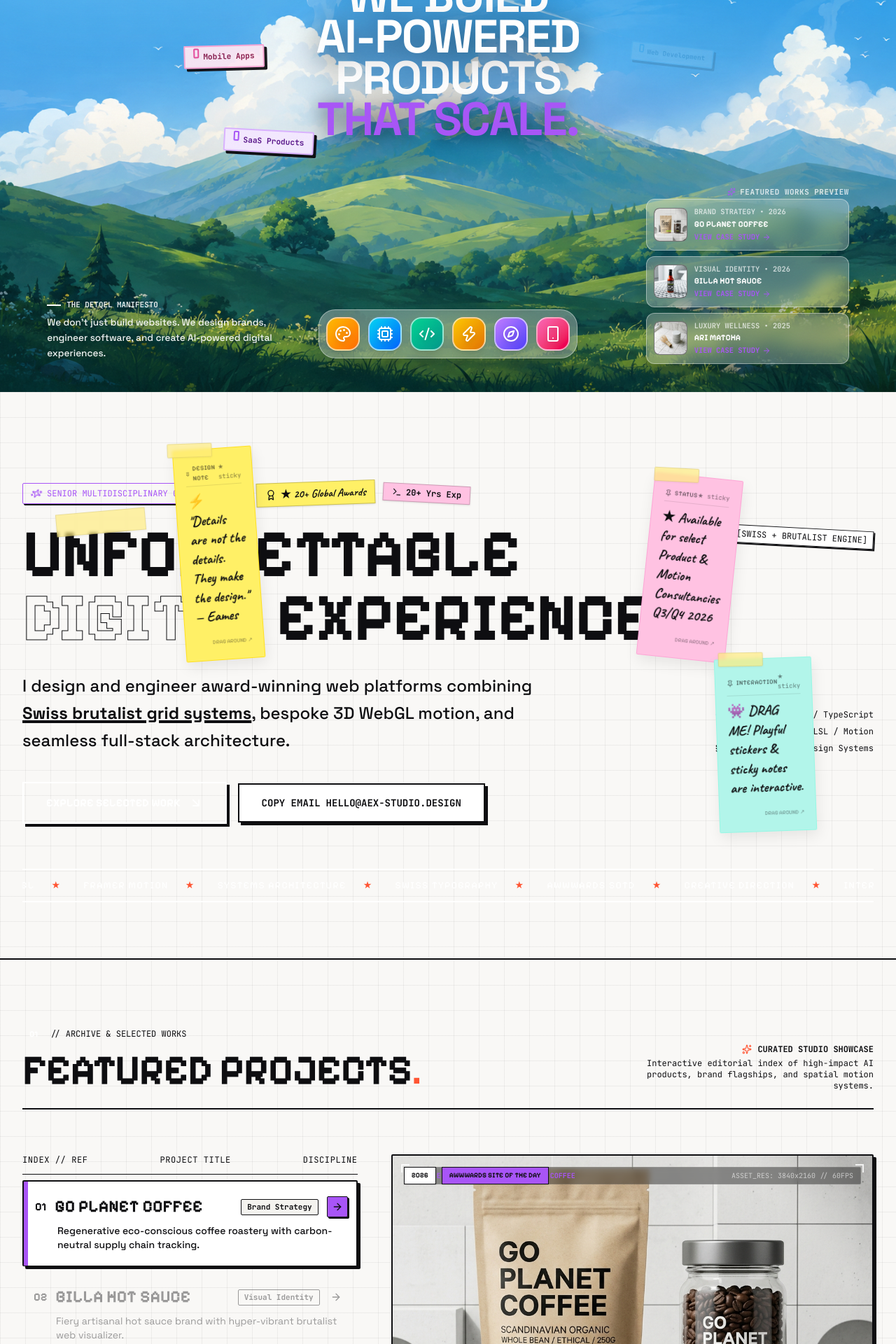
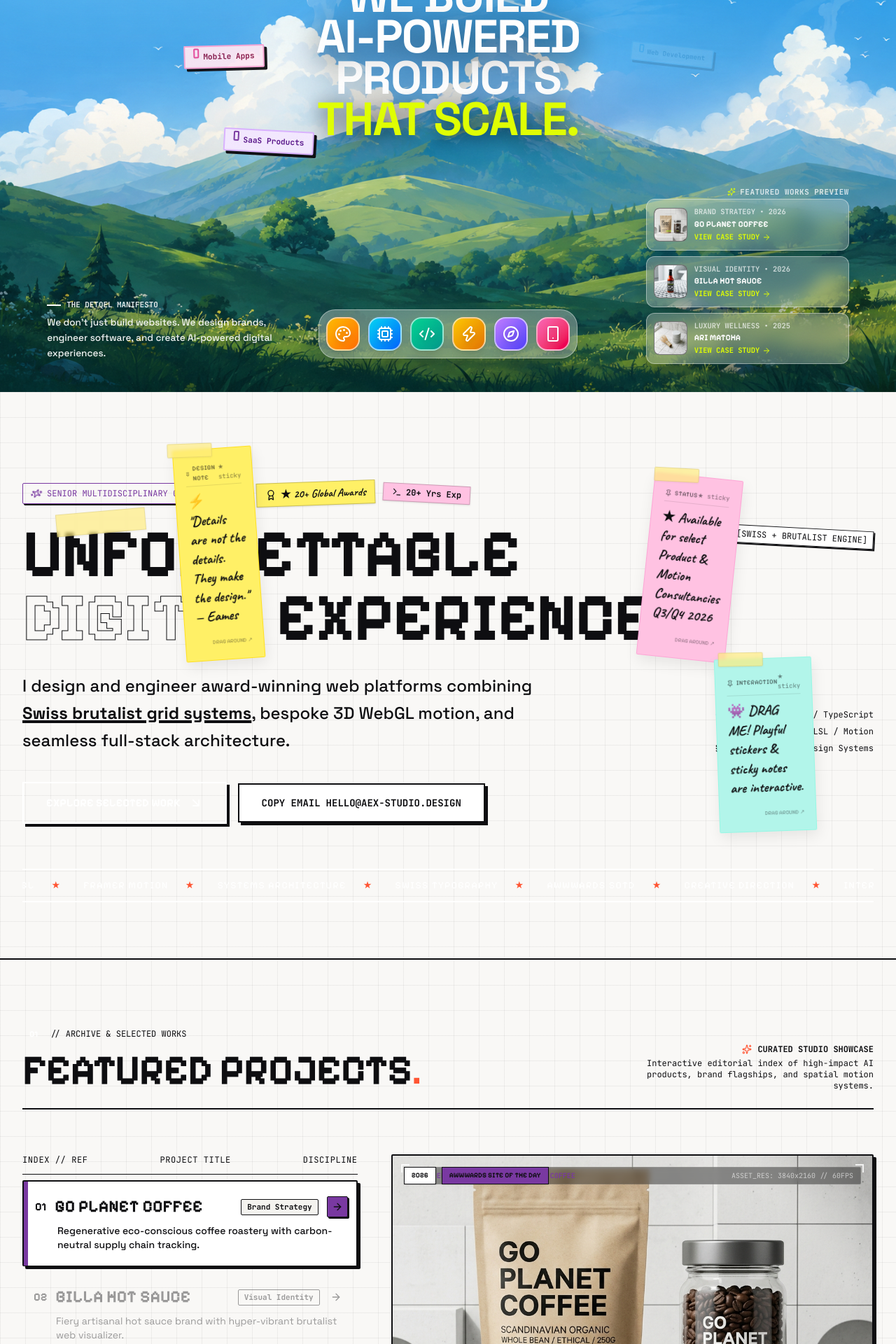
Before and after one commit to NARESHRAJ701/detqelwithouterror, a React (Vite) app: page / in a window 1280 px wide. Shown: the part 240-2160 px from the top of the page at 70% size. Built offline with nearby package versions, Linux system fonts and the light colour scheme.

Commit message:
dasdasda

```diff
--- a/src/components/ContactWorkstationSection.tsx
+++ b/src/components/ContactWorkstationSection.tsx
@@ -166,7 +166,7 @@ export const ContactWorkstationSection: React.FC = () => {
                 particleCount: 80,
                 spread: 70,
                 origin: { y: 0.6 },
-                colors: ['#A855F7', '#FF5533', '#2563EB', '#A7F3D0']
+                colors: ['#7939a1', '#FF5533', '#2563EB', '#A7F3D0']
               });
 
               setTimeout(() => {
@@ -250,7 +250,7 @@ export const ContactWorkstationSection: React.FC = () => {
 
         {/* LED STATUS BOARD MOUNTED ON STUDIO WALL */}
         <div className="mb-12 flex justify-center">
-          <div className="bg-[#121417] text-[#A855F7] border-4 border-ink p-3.5 sm:p-4 rounded-xs shadow-brutalist max-w-3xl w-full flex flex-wrap items-center justify-between gap-4 font-mono text-xs relative overflow-hidden">
+          <div className="bg-[#121417] text-[#7939a1] border-4 border-ink p-3.5 sm:p-4 rounded-xs shadow-brutalist max-w-3xl w-full flex flex-wrap items-center justify-between gap-4 font-mono text-xs relative overflow-hidden">
             {/* Glowing Scanline */}
             <div className="absolute top-0 left-0 right-0 h-0.5 bg-accent-acid/40 animate-pulse pointer-events-none" />
 
--- a/src/components/FooterSection.tsx
+++ b/src/components/FooterSection.tsx
@@ -19,7 +19,7 @@ export const FooterSection: React.FC = () => {
         particleCount: 80,
         spread: 70,
         origin: { y: 0.8 },
-        colors: ['#A855F7', '#FF5533', '#2563EB', '#C084FC'],
+        colors: ['#7939a1', '#FF5533', '#2563EB', '#C084FC'],
       });
     } catch {
       // Fallback
--- a/src/components/GhibliHeroSection.tsx
+++ b/src/components/GhibliHeroSection.tsx
@@ -17,7 +17,7 @@ const SERVICE_TAGS = [
   { text: 'Web Development', rotation: 5, xOffset: '25vw', yOffset: '0vh', color: 'bg-sky-100 text-sky-900 border-sky-300', clipColor: '#0EA5E9' },
   { text: 'Automation', rotation: -4, xOffset: '20vw', yOffset: '15vh', color: 'bg-amber-100 text-amber-900 border-amber-300', clipColor: '#F59E0B' },
   { text: 'ERP & CRM Systems', rotation: 2, xOffset: '0vw', yOffset: '21vh', color: 'bg-teal-100 text-teal-900 border-teal-300', clipColor: '#14B8A6' },
-  { text: 'SaaS Products', rotation: 3, xOffset: '-20vw', yOffset: '15vh', color: 'bg-purple-100 text-purple-900 border-purple-300', clipColor: '#A855F7' },
+  { text: 'SaaS Products', rotation: 3, xOffset: '-20vw', yOffset: '15vh', color: 'bg-purple-100 text-purple-900 border-purple-300', clipColor: '#7939a1' },
   { text: 'Mobile Apps', rotation: -2, xOffset: '-25vw', yOffset: '0vh', color: 'bg-pink-100 text-pink-900 border-pink-300', clipColor: '#EC4899' },
 ];
 
@@ -63,7 +63,7 @@ export const GhibliHeroSection: React.FC<GhibliHeroSectionProps> = ({ onSelectPr
   const rightProjects = PROJECTS_DATA.slice(0, 3);
 
   return (
-    <div className="relative w-full h-screen h-[100vh] max-h-[100vh] overflow-hidden bg-[#87CEEB] selection:bg-accent-acid selection:text-ink font-sans">
+    <div className="relative w-full h-screen h-[100vh] max-h-[100vh] overflow-hidden bg-[#87CEEB] selection:bg-[#E0FF00] selection:text-ink font-sans">
 
       {/* 1. STUDIO GHIBLI HAND-PAINTED LANDSCAPE BACKGROUND WITH PARALLAX */}
       <motion.div
@@ -148,7 +148,7 @@ export const GhibliHeroSection: React.FC<GhibliHeroSectionProps> = ({ onSelectPr
             </div>
             <div className="font-mono text-[clamp(0.75rem,0.8vw,0.9rem)] text-white drop-shadow-xs">
               <div className="flex items-center gap-1.5 font-bold">
-                <span className="w-2 h-2 rounded-full bg-accent-acid animate-ping" />
+                <span className="w-2 h-2 rounded-full bg-[#E0FF00] animate-ping" />
                 <span>Available for Projects</span>
               </div>
               <span className="text-white/80 text-[clamp(0.65rem,0.7vw,0.75rem)]">DETQEL — AI-Powered Product Studio</span>
@@ -212,7 +212,7 @@ export const GhibliHeroSection: React.FC<GhibliHeroSectionProps> = ({ onSelectPr
                 AI-POWERED
               </span><br />
               PRODUCTS<br />
-              <span className="text-accent-acid drop-shadow-[0_4px_12px_rgba(0,0,0,0.5)]">
+              <span className="text-[#E0FF00] drop-shadow-[0_4px_12px_rgba(0,0,0,0.5)]">
                 THAT SCALE.
               </span>
             </h1>
@@ -298,7 +298,7 @@ export const GhibliHeroSection: React.FC<GhibliHeroSectionProps> = ({ onSelectPr
             className="lg:col-span-4 flex flex-col space-y-2 items-end"
           >
             <div className="font-mono text-[clamp(0.68rem,0.75vw,0.8rem)] text-white/80 font-bold uppercase tracking-wider mb-0.5 flex items-center gap-1.5">
-              <Sparkles className="w-3 h-3 text-accent-acid" /> FEATURED WORKS PREVIEW
+              <Sparkles className="w-3 h-3 text-[#E0FF00]" /> FEATURED WORKS PREVIEW
             </div>
 
             {rightProjects.map((project) => (
@@ -329,7 +329,7 @@ export const GhibliHeroSection: React.FC<GhibliHeroSectionProps> = ({ onSelectPr
                   <h4 className="font-pixel text-[clamp(0.75rem,0.85vw,0.9rem)] font-bold text-white truncate uppercase">
                     {project.title}
                   </h4>
-                  <div className="flex items-center gap-1 text-[clamp(0.65rem,0.7vw,0.75rem)] font-mono font-bold text-accent-acid mt-0.5">
+                  <div className="flex items-center gap-1 text-[clamp(0.65rem,0.7vw,0.75rem)] font-mono font-bold text-[#E0FF00] mt-0.5">
                     <span>VIEW CASE STUDY</span>
                     <ArrowRight className="w-3 h-3 group-hover:translate-x-1 transition-transform" />
                   </div>
--- a/src/components/RawArchiveSection.tsx
+++ b/src/components/RawArchiveSection.tsx
@@ -98,7 +98,7 @@ const ARCHIVE_ITEMS: RawArchiveItem[] = [
     toolsUsed: 'Figma, React, TailwindCSS',
     image: '/projects/fintrack.png',
     thumbnails: ['/projects/fintrack.png', '/projects/nexora_ai.png', '/projects/movefit.png'],
-    clipColor: '#A855F7', // Purple clip
+    clipColor: '#7939a1', // Purple clip
     strokeColor: '#9333EA',
     clipPos: 'right',
     rotation: 3
--- a/src/components/RobotTestimonialScene.tsx
+++ b/src/components/RobotTestimonialScene.tsx
@@ -212,7 +212,7 @@ export const RobotTestimonialScene: React.FC = () => {
               {/* Front Bumper Shield on Left (Direction of travel ←) */}
               <div
                 className="absolute left-0 top-1/2 -translate-y-1/2 w-4 h-16 rounded-l-full border-l-2 border-y-2 border-ink shadow-sm z-40 flex items-center justify-center"
-                style={{ background: 'linear-gradient(180deg, #A855F7 0%, #B2E600 100%)' }}
+                style={{ background: 'linear-gradient(180deg, #7939a1 0%, #B2E600 100%)' }}
               >
                 <div className="w-1.5 h-6 bg-black/40 rounded-full animate-pulse" />
               </div>
@@ -239,7 +239,7 @@ export const RobotTestimonialScene: React.FC = () => {
                 <div className="absolute -top-6 -left-6 w-24 h-24 bg-gradient-to-br from-white/20 to-transparent rounded-full blur-xs pointer-events-none" />
 
                 {/* Glowing Neon Lime LED Halo Ring */}
-                <div className="w-24 h-24 rounded-full border-2 border-accent-acid shadow-[0_0_20px_#A855F7,inset_0_0_10px_#A855F7] flex flex-col items-center justify-center relative">
+                <div className="w-24 h-24 rounded-full border-2 border-accent-acid shadow-[0_0_20px_#7939a1,inset_0_0_10px_#7939a1] flex flex-col items-center justify-center relative">
 
                   {/* Central Raised LiDAR Turret Dome */}
                   <div
@@ -265,7 +265,7 @@ export const RobotTestimonialScene: React.FC = () => {
                 </div>
 
                 {/* Left Sensor Status Light */}
-                <div className="absolute left-2.5 top-1/2 -translate-y-1/2 w-2 h-2 rounded-full bg-accent-acid animate-ping shadow-[0_0_8px_#A855F7]" />
+                <div className="absolute left-2.5 top-1/2 -translate-y-1/2 w-2 h-2 rounded-full bg-accent-acid animate-ping shadow-[0_0_8px_#7939a1]" />
               </div>
 
               {/* Dual Spinning Side Sweeper Brushes Underneath */}
--- a/src/data/projects.ts
+++ b/src/data/projects.ts
@@ -13,7 +13,7 @@ export const PROJECTS_DATA: Project[] = [
     deliverables: ['Brand Identity System', 'Custom Shopify Flagship', 'Interactive Origin Tracker', 'Sustainable Packaging'],
     image: '/projects/go_planet_coffee.png',
     tags: ['Next.js 14', 'Three.js', 'TailwindCSS', 'Shopify Storefront API', 'Framer Motion'],
-    accentColor: '#A855F7',
+    accentColor: '#7939a1',
     bgAccent: 'bg-accent-acid',
     textAccent: 'text-accent-acid',
     borderAccent: 'border-accent-acid',
--- a/src/index.css
+++ b/src/index.css
@@ -48,8 +48,8 @@
 
 .text-ink { color: #0E0E11; }
 
-.bg-accent-acid { background-color: #A855F7; }
-.text-accent-acid { color: #A855F7; }
+.bg-accent-acid { background-color: #7939a1; }
+.text-accent-acid { color: #7939a1; }
 
 .bg-accent-coral { background-color: #FF5533; }
 .text-accent-coral { color: #FF5533; }
@@ -68,13 +68,13 @@
 
 /* Brutalist Shadows */
 .shadow-brutalist { box-shadow: 4px 4px 0px 0px #0E0E11; }
-.dark .shadow-brutalist { box-shadow: 4px 4px 0px 0px #A855F7; }
+.dark .shadow-brutalist { box-shadow: 4px 4px 0px 0px #7939a1; }
 
 .shadow-brutalist-lg { box-shadow: 8px 8px 0px 0px #0E0E11; }
-.dark .shadow-brutalist-lg { box-shadow: 8px 8px 0px 0px #A855F7; }
+.dark .shadow-brutalist-lg { box-shadow: 8px 8px 0px 0px #7939a1; }
 
 .shadow-brutalist-sm { box-shadow: 2px 2px 0px 0px #0E0E11; }
-.dark .shadow-brutalist-sm { box-shadow: 2px 2px 0px 0px #A855F7; }
+.dark .shadow-brutalist-sm { box-shadow: 2px 2px 0px 0px #7939a1; }
 
 .shadow-sticky { box-shadow: 2px 8px 20px rgba(0,0,0,0.08); }
 
@@ -147,7 +147,7 @@
   background: #0E0E11;
 }
 .dark ::-webkit-scrollbar-thumb {
-  background: #A855F7;
+  background: #7939a1;
 }
 
 /* Text Stroke / Brutalist typography outline */
--- a/tailwind.config.js
+++ b/tailwind.config.js
@@ -20,7 +20,7 @@ export default {
           light: '#8E8E9A',
         },
         accent: {
-          acid: '#A855F7',
+          acid: '#7939a1',
           'acid-green': '#00E676',
           blue: '#2563EB',
           coral: '#FF5533',
```
